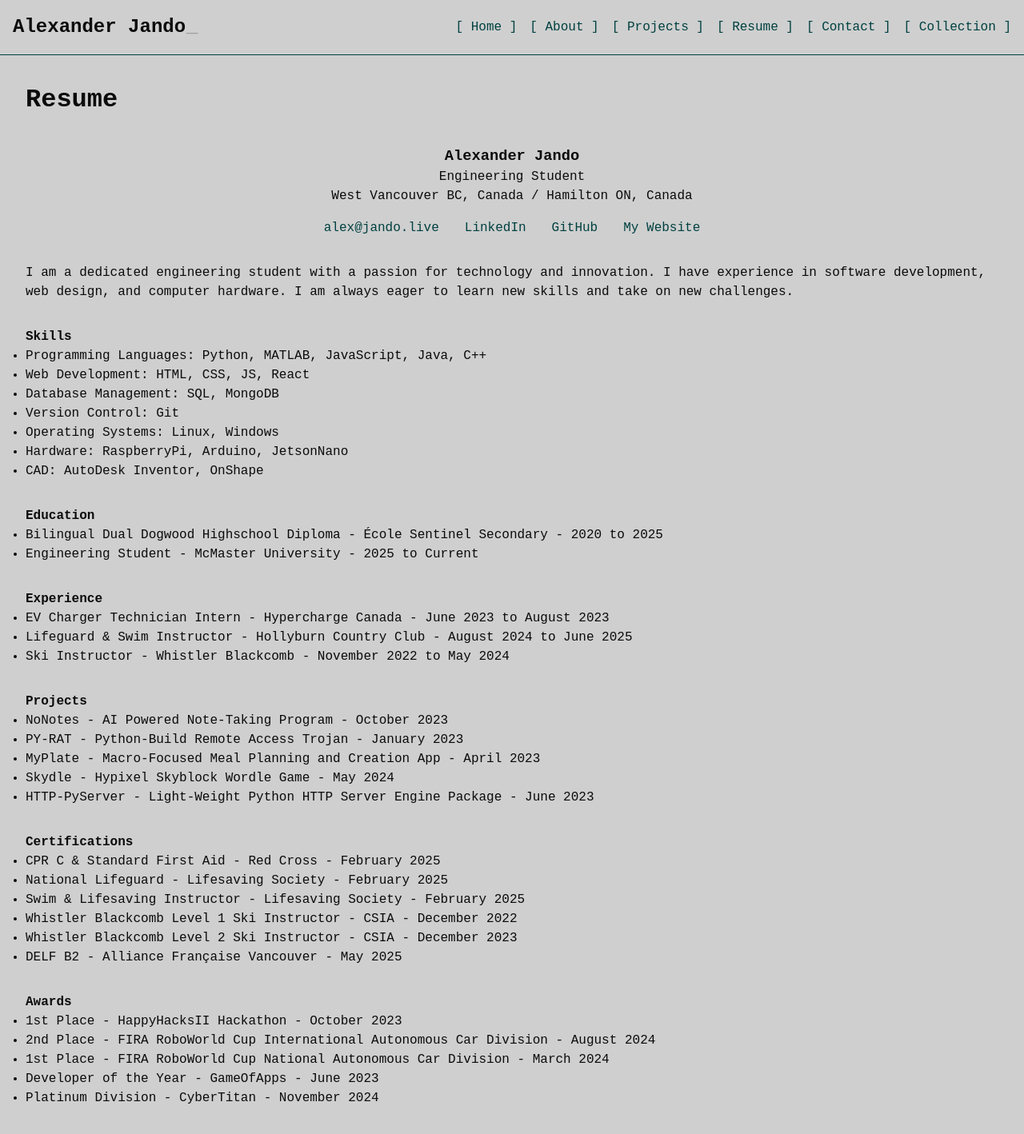
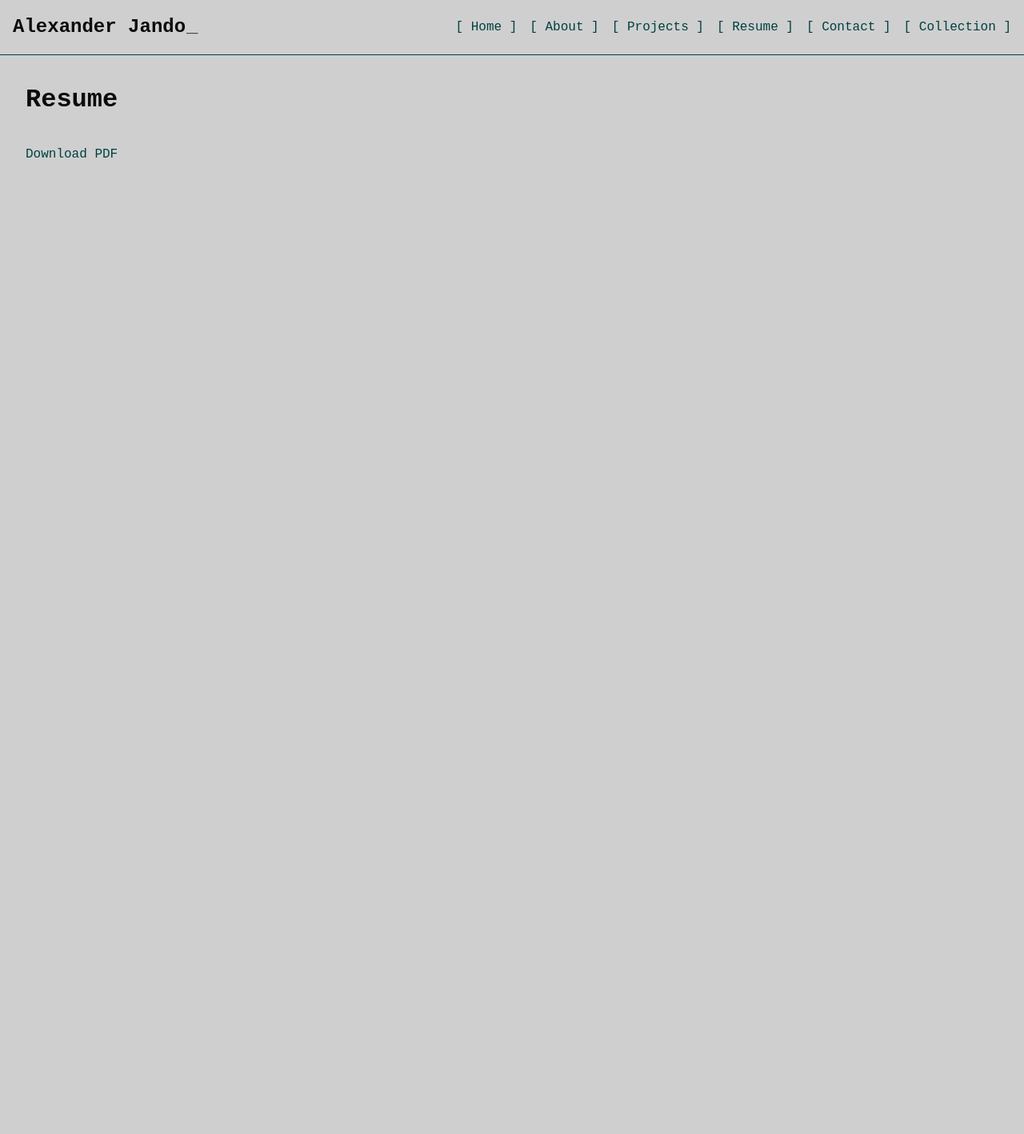
Before and after one commit to Alex-Jando/Portfolio, a Next.js app: page /resume in a window 1280 px wide. Shown: the top 1418 px of the page at 80% size. After the commit the page ends 1085 px from the top, so only its background shows below. Built offline with nearby package versions, Linux system fonts and the light colour scheme.

Commit message:
Updated Resume to show a PDF and updated links to correctly reference root

```diff
--- a/src/app/global.css
+++ b/src/app/global.css
@@ -97,30 +97,21 @@
   height: auto;
 }
 
-.resume section {
-  margin-top: 2rem;
-}
-
-.resume section article {
+.resume h1 {
   margin-bottom: 2rem;
 }
 
-.resume-header {
-  margin-bottom: 0.5rem;
-  text-align: center;
+.resume section {
+  margin-top: 3rem;
+  border-radius: 1rem;
+  overflow: hidden;
+  height: 100vh;
 }
 
-.resume-header ul {
-  list-style: none;
-  padding: 0;
-  margin: 0;
-  display: flex;
-  flex-direction: row;
-  align-items: center;
-  justify-content: center;
-  gap: 2rem;
-  margin-top: 1rem;
-  flex-wrap: wrap;
+.resume section iframe {
+  width: 100%;
+  height: 100%;
+  border: none;
 }
 
 .about {
--- a/src/app/projects/page.tsx
+++ b/src/app/projects/page.tsx
@@ -1,5 +1,5 @@
-import Project from "../../components/Project";
-import projects from "../../../public/data/projects.json";
+import Project from "@/components/Project";
+import projects from "@/../public/data/projects.json";
 import { Metadata } from "next";
 
 export const metadata: Metadata = {
@@ -8,7 +8,6 @@
 };
 
 const Projects = () => {
-
   return (
     <main>
       <h1>My Projects</h1>
--- a/src/app/resume/page.tsx
+++ b/src/app/resume/page.tsx
@@ -1,4 +1,5 @@
 import { Metadata } from "next";
+import ResumePDF from "@/components/ResumePDF";
 
 export const metadata: Metadata = {
   title: "Resume | Alexander Jando",
@@ -10,141 +11,11 @@
   return (
     <main className="resume">
       <h1>Resume</h1>
+      <a href="/resume/EngineeringResume.pdf" download>
+        Download PDF
+      </a>
       <section>
-        <article className="resume-header">
-          <h3>Alexander Jando</h3>
-          <p>Engineering Student</p>
-          <p>West Vancouver BC, Canada / Hamilton ON, Canada</p>
-          <ul>
-            <li>
-              <a href="mailto:alex@jando.live">alex@jando.live</a>
-            </li>
-            <li>
-              <a
-                href="https://www.linkedin.com/in/alex-jando/"
-                target="_blank"
-                rel="noopener noreferrer"
-              >
-                LinkedIn
-              </a>
-            </li>
-            <li>
-              <a
-                href="https://github.com/Alex-Jando"
-                target="_blank"
-                rel="noopener noreferrer"
-              >
-                GitHub
-              </a>
-            </li>
-            <li>
-              <a
-                href="https://jando.live"
-                target="_blank"
-                rel="noopener noreferrer"
-              >
-                My Website
-              </a>
-            </li>
-          </ul>
-        </article>
-        <article>
-          <p>
-            I am a dedicated engineering student with a passion for technology
-            and innovation. I have experience in software development, web
-            design, and computer hardware. I am always eager to learn new skills
-            and take on new challenges.
-          </p>
-        </article>
-        <article>
-          <h4>Skills</h4>
-          <ul>
-            <li>
-              Programming Languages: Python, MATLAB, JavaScript, Java, C++
-            </li>
-            <li>Web Development: HTML, CSS, JS, React</li>
-            <li>Database Management: SQL, MongoDB</li>
-            <li>Version Control: Git</li>
-            <li>Operating Systems: Linux, Windows</li>
-            <li>Hardware: RaspberryPi, Arduino, JetsonNano</li>
-            <li>CAD: AutoDesk Inventor, OnShape</li>
-          </ul>
-        </article>
-        <article>
-          <h4>Education</h4>
-          <ul>
-            <li>
-              Bilingual Dual Dogwood Highschool Diploma - &Eacute;cole Sentinel
-              Secondary - 2020 to 2025
-            </li>
-            <li>Engineering Student - McMaster University - 2025 to Current</li>
-          </ul>
-        </article>
-        <article>
-          <h4>Experience</h4>
-          <ul>
-            <li>
-              EV Charger Technician Intern - Hypercharge Canada - June 2023 to
-              August 2023
-            </li>
-            <li>
-              Lifeguard & Swim Instructor - Hollyburn Country Club - August 2024
-              to June 2025
-            </li>
-            <li>
-              Ski Instructor - Whistler Blackcomb - November 2022 to May 2024
-            </li>
-          </ul>
-        </article>
-        <article>
-          <h4>Projects</h4>
-          <ul>
-            <li>NoNotes - AI Powered Note-Taking Program - October 2023</li>
-            <li>PY-RAT - Python-Build Remote Access Trojan - January 2023</li>
-            <li>
-              MyPlate - Macro-Focused Meal Planning and Creation App - April
-              2023
-            </li>
-            <li>Skydle - Hypixel Skyblock Wordle Game - May 2024</li>
-            <li>
-              HTTP-PyServer - Light-Weight Python HTTP Server Engine Package -
-              June 2023
-            </li>
-          </ul>
-        </article>
-        <article>
-          <h4>Certifications</h4>
-          <ul>
-            <li>CPR C & Standard First Aid - Red Cross - February 2025</li>
-            <li>National Lifeguard - Lifesaving Society - February 2025</li>
-            <li>
-              Swim & Lifesaving Instructor - Lifesaving Society - February 2025
-            </li>
-            <li>
-              Whistler Blackcomb Level 1 Ski Instructor - CSIA - December 2022
-            </li>
-            <li>
-              Whistler Blackcomb Level 2 Ski Instructor - CSIA - December 2023
-            </li>
-            <li>DELF B2 - Alliance Fran&ccedil;aise Vancouver - May 2025</li>
-          </ul>
-        </article>
-        <article>
-          <h4>Awards</h4>
-          <ul>
-            <li>1st Place - HappyHacksII Hackathon - October 2023</li>
-            <li>
-              2nd Place - FIRA RoboWorld Cup International Autonomous Car
-              Division - August 2024
-            </li>
-            <li>
-              1st Place - FIRA RoboWorld Cup National Autonomous Car Division -
-              March 2024
-            </li>
-            <li>Developer of the Year - GameOfApps - June 2023</li>
-            <li>Platinum Division - CyberTitan - November 2024</li>
-          </ul>
-        </article>
+        <ResumePDF />
       </section>
     </main>
   );
--- /dev/null
+++ b/src/components/ResumePDF.tsx
@@ -0,0 +1,7 @@
+const ResumePDF = () => {
+  return (
+    <iframe src="/resume/EngineeringResume.pdf" title="Resume" loading="lazy" />
+  );
+};
+
+export default ResumePDF;
```
Also changed, not shown: src/app/collection/page.tsx (+4 -4 lines), src/app/contact/page.tsx (+13 -8 lines), src/app/layout.tsx (+20 -9 lines), 1 other file (tests, documents, lock files or other folders).
